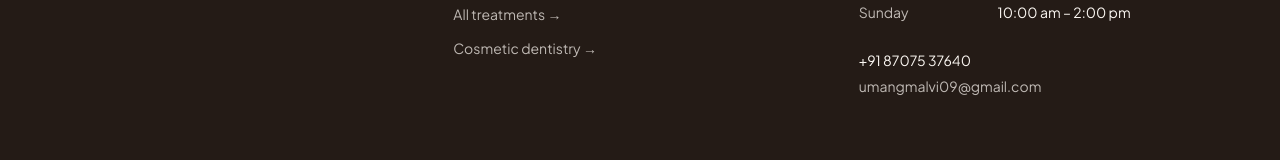
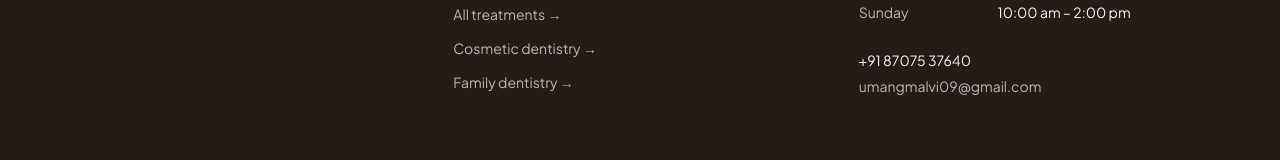
Before and after one commit to Aayush20253534/Website-EDC, a Next.js app: page /locations/civil-lines-prayagraj in a window 1280 px wide. Shown: the part 8376-8536 px from the top of the page. Built offline with nearby package versions, Linux system fonts and the light colour scheme.

Commit message:
seo: link family dentistry hub from footer

```diff
--- a/src/components/layout/Footer.tsx
+++ b/src/components/layout/Footer.tsx
@@ -82,6 +82,7 @@ export function Footer() {
           ))}
           <FooterLink href="/services">All treatments →</FooterLink>
           <FooterLink href="/cosmetic-dentist-prayagraj">Cosmetic dentistry →</FooterLink>
+          <FooterLink href="/family-dentist-prayagraj">Family dentistry →</FooterLink>
         </FooterColumn>
 
         <FooterColumn title="Clinic">
```
